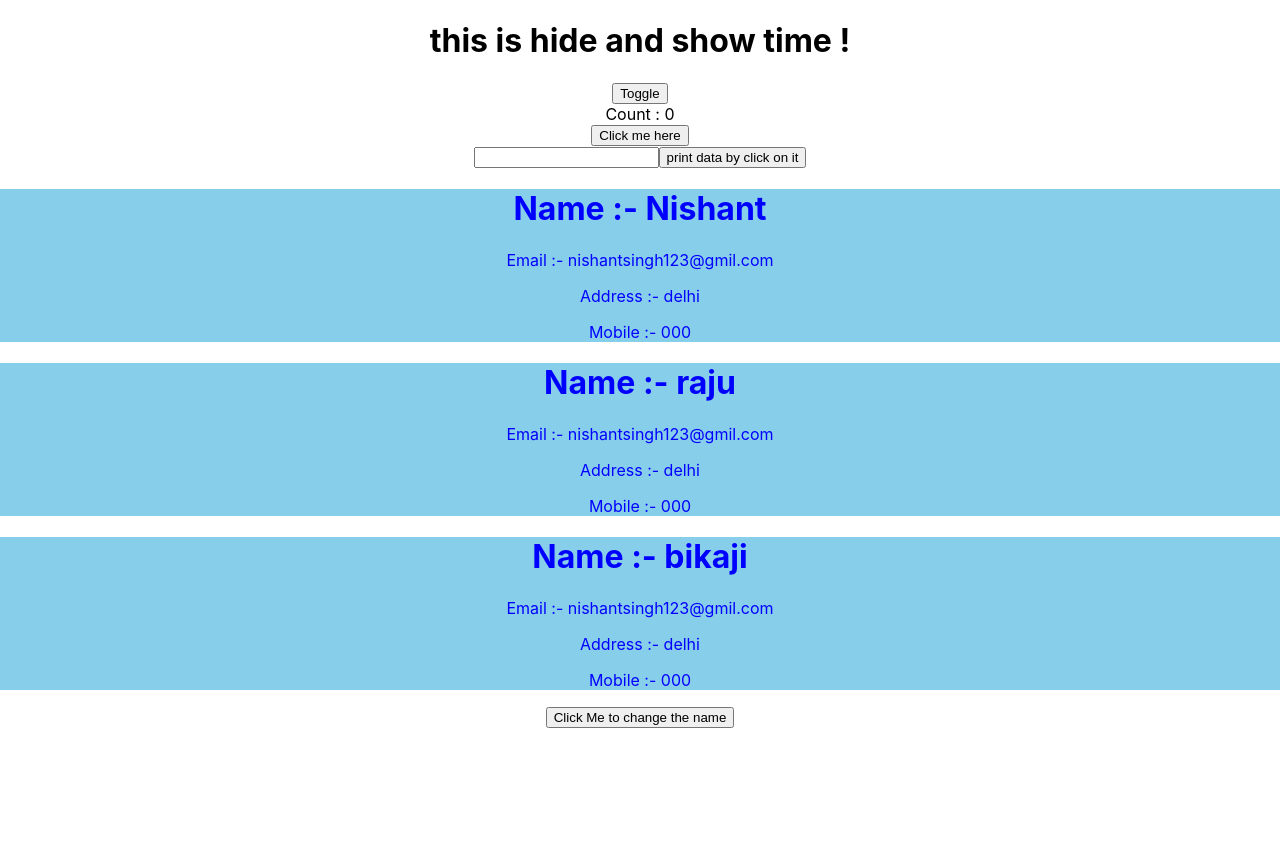
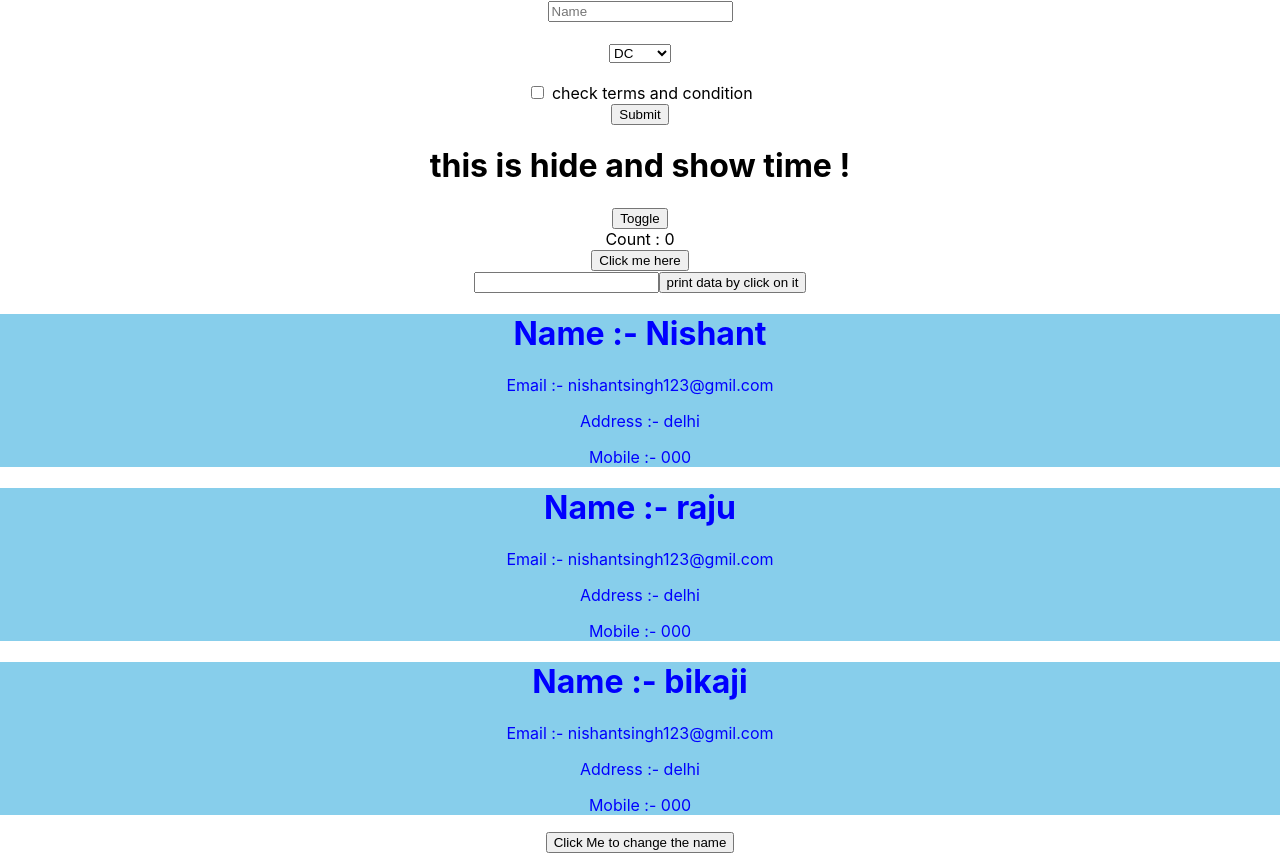
Before and after one commit to nishantsingh345/react-practice, a React (Create React App) app: page / in a window 1280 px wide. Before the commit the page ends 800 px from the top, so only its background shows below. Built offline with nearby package versions, Linux system fonts and the light colour scheme.

Commit message:
adding form

```diff
--- a/src/App.js
+++ b/src/App.js
@@ -4,6 +4,7 @@ import States from "./components/States";
 import Props from "./components/Props";
 import PrintInput from "./components/PrintInput";
 import HideandShow from "./components/HideandShow";
+import Form from "./components/Form";
 
 function App() {
   const [name, setNmae] = useState("Nishant");
@@ -14,6 +15,7 @@ function App() {
 
   return (
     <div className="App">
+      <Form />
       <HideandShow />
       <States />
       <PrintInput />
--- /dev/null
+++ b/src/components/Form.js
@@ -0,0 +1,50 @@
+import React, { useState } from "react";
+
+const Form = () => {
+  const [name, setName] = useState("");
+  const [intrest, setIntrest] = useState("");
+  const [tnc, setTnc] = useState(false);
+
+  function getformdata(e) {
+    console.log(name, intrest, tnc);
+    e.preventDefault();
+  }
+
+  return (
+    <div>
+      <form onSubmit={getformdata}>
+        <input
+          type="text"
+          placeholder="Name"
+          onChange={(e) => {
+            setName(e.target.value);
+          }}
+        />
+        <br />
+        <br />
+        <select
+          onChange={(e) => {
+            setIntrest(e.target.value);
+          }}
+        >
+          <option>DC</option>
+          <option>Marvel</option>
+          <option>lucy</option>
+        </select>
+        <br />
+        <br />
+        <input
+          type="checkbox"
+          onChange={(e) => {
+            setTnc(e.target.checked);
+          }}
+        />{" "}
+        <span>check terms and condition</span>
+        <br />
+        <button type="submit">Submit</button>
+      </form>
+    </div>
+  );
+};
+
+export default Form;
```
